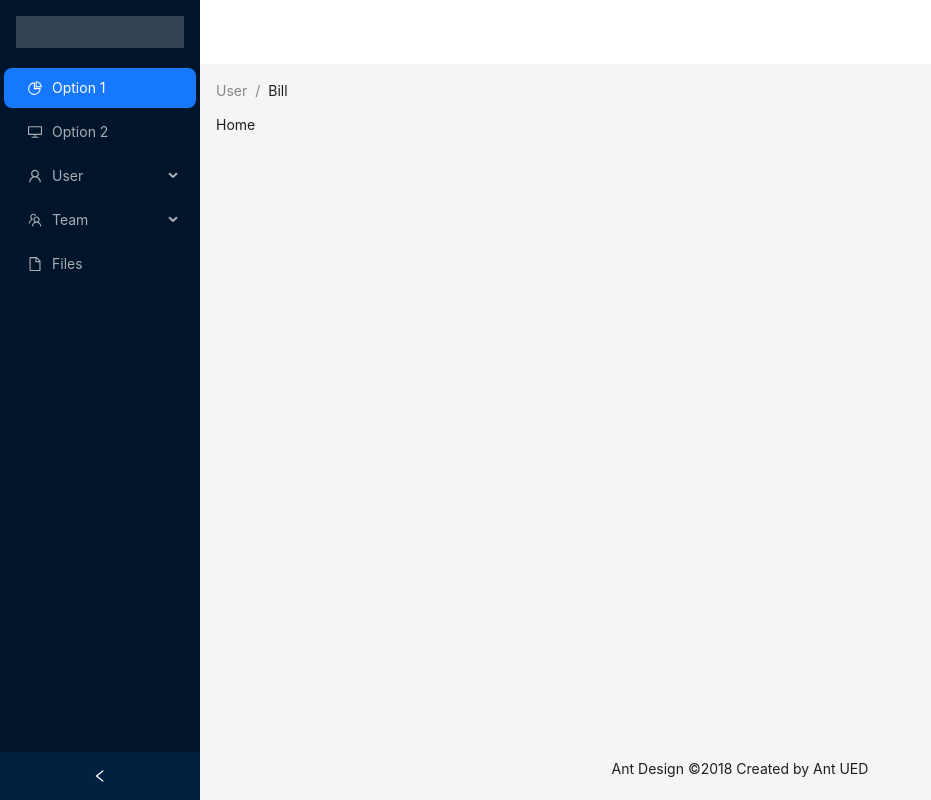
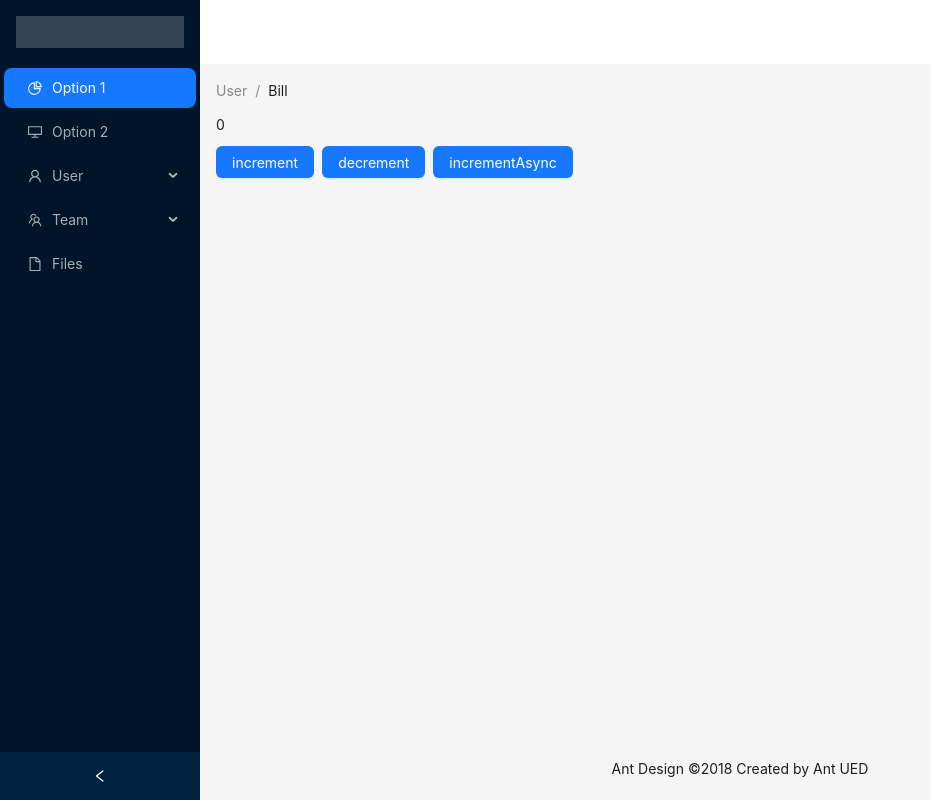
Before and after one commit to xrcc111/bs-management, a React (Vite) app: page /login#/home in a window 1280 px wide. Shown: the whole page, without its empty margins (0-931 px from the left). Built offline with nearby package versions, Linux system fonts and the light colour scheme.

Commit message:
redux@toolkit学习

```diff
--- a/package.json
+++ b/package.json
@@ -10,6 +10,7 @@
   },
   "dependencies": {
     "@ant-design/icons": "^4.8.0",
+    "@reduxjs/toolkit": "^1.9.1",
     "antd": "^5.0.5",
     "axios": "^1.2.1",
     "react": "^18.2.0",
--- /dev/null
+++ b/src/api/login.ts
@@ -0,0 +1,13 @@
+import finallRequest from "@/service";
+
+export interface User {
+  username: string,
+  password: string
+}
+
+export const loginIn = (data: User) =>
+  finallRequest({
+    url: 'users/login',
+    method: 'post',
+    data
+  })
--- a/src/main.tsx
+++ b/src/main.tsx
@@ -4,12 +4,16 @@ import 'reset-css' // 初始化样式
 import '@/assets/styles/global.scss' // 全局样式
 import App from './App'
 import { HashRouter } from 'react-router-dom'
+import { Provider } from 'react-redux'
+import store from './store'
 
 
 ReactDOM.createRoot(document.getElementById('root') as HTMLElement).render(
   <React.StrictMode>
     <HashRouter>
-      <App />
+      <Provider store={store}>
+        <App />
+      </Provider>
     </HashRouter>
   </React.StrictMode>,
 )
--- a/src/service/index.ts
+++ b/src/service/index.ts
@@ -1,7 +1,7 @@
-import Request from './module/index'
+import Request from './request/index'
 import { AxiosResponse } from 'axios'
 
-import type { RequestConfig } from './module/type'
+import type { RequestConfig } from './request/type'
 
 export interface Response<T> {
   statusCode: number
@@ -15,7 +15,7 @@ interface FinallRequestConfig<T, R> extends RequestConfig<Response<R>> {
 }
 
 const request = new Request({
-  baseURL: import.meta.env.BASE_URL,
+  baseURL: import.meta.env.BASE_URL || 'https://xrblogs.cn/api/',
   timeout: 1000 * 60 * 5,
   interceptors: {
     // 请求拦截器
--- /dev/null
+++ b/src/store/index.ts
@@ -0,0 +1,16 @@
+import { configureStore } from "@reduxjs/toolkit";
+import counter from "./reducer/counter";
+import user from "./reducer/user";
+
+const store = configureStore({
+  reducer:{
+    counter: counter,
+    user: user,
+  }
+})
+
+export type RooState = ReturnType<typeof store.getState>
+
+export type AppDispatch = typeof store.dispatch
+
+export default store
--- /dev/null
+++ b/src/store/reducer/counter.ts
@@ -0,0 +1,38 @@
+import { createSlice, createAsyncThunk } from "@reduxjs/toolkit"
+
+export interface CounterState {
+  count: number
+}
+
+const initialState: CounterState = {
+  count: 0
+}
+
+//  同步
+export const counterSlice = createSlice({
+  name: 'counter',
+  initialState,
+  reducers: {
+    increment: (state: CounterState) => { state.count += 1 },
+    decrement: (state: CounterState) => { state.count -= 1 }
+  },
+  // 额外的reducer
+  extraReducers(bulider) {
+    bulider.addCase(incrementAsync.fulfilled, (state, { payload }) => {
+      state.count = payload
+    })
+  }
+})
+
+// 异步
+export const incrementAsync = createAsyncThunk('incrementAsync', async () => {
+  const res = await new Promise<number>(resolve => {
+    setTimeout(() => {
+      resolve(200)
+    }, 1000)
+  })
+  return res
+})
+
+export const { increment, decrement } = counterSlice.actions
+export default counterSlice.reducer
--- /dev/null
+++ b/src/store/reducer/user.ts
@@ -0,0 +1,34 @@
+import { createAsyncThunk, createSlice } from "@reduxjs/toolkit"
+import { loginIn, User } from "@/api/login"
+
+export interface userState {
+  code?: number,
+  expireAt?: string,
+  message?: string,
+  token?: string,
+}
+
+const initialState = {
+  code: undefined,
+  expireAt: undefined,
+  message: undefined,
+  token: undefined,
+}
+
+export const userSlice = createSlice({
+  name: 'user',
+  initialState,
+  reducers: {},
+  extraReducers(bulider) {
+    bulider.addCase(userLoginIn.fulfilled, (state, { payload }) => {
+      console.log(payload)
+    })
+  }
+})
+
+export const userLoginIn = createAsyncThunk('userLoginIn', async (data: User) => {
+  const res = await loginIn(data)
+  return res
+})
+
+export default userSlice.reducer
--- a/src/views/home/index.tsx
+++ b/src/views/home/index.tsx
@@ -1,8 +1,24 @@
 import React from 'react'
+import { Button, Space } from 'antd'
+import { AppDispatch, RooState } from '@/store'
+import { useSelector, useDispatch } from 'react-redux'
+import { decrement, increment, incrementAsync } from '@/store/reducer/counter'
 
 const Home: React.FC = () => {
+  const count = useSelector((state: RooState) => state.counter.count)
+  const dispatch: AppDispatch = useDispatch()
+
   return (
-    <div>Home</div>
+    <div>
+      <h1>{count}</h1>
+      <br />
+      <Space>
+        <Button type='primary' onClick={() => dispatch(increment())}>increment</Button>
+        <Button type='primary' onClick={() => dispatch(decrement())}>decrement</Button>
+        <Button type='primary' onClick={() => dispatch(incrementAsync())}>incrementAsync</Button>
+      </Space>
+    </div>
+
   )
 }
 
--- a/src/views/login/index.tsx
+++ b/src/views/login/index.tsx
@@ -1,10 +1,16 @@
 import React from 'react'
 import { Button, Checkbox, Form, Input } from 'antd'
+import { AppDispatch, RooState } from '@/store'
+import { useSelector, useDispatch } from 'react-redux'
+import { userLoginIn } from '@/store/reducer/user'
 import { UserOutlined, LockOutlined } from '@ant-design/icons'
 import styles from './login.module.scss'
+
 const Login: React.FC = () => {
+  const user = useSelector((state: RooState) => state.user)
+  const dispatch: AppDispatch = useDispatch()
   const onFinish = (values: any) => {
-    console.log('Success:', values);
+    dispatch(userLoginIn(values))
   };
 
   const onFinishFailed = (errorInfo: any) => {
--- a/vite.config.ts
+++ b/vite.config.ts
@@ -1,7 +1,7 @@
 import path from 'path' // npm install @types/node -D 解决报红问题
-import { defineConfig } from 'vite'
+import { defineConfig, loadEnv } from 'vite'
 import react from '@vitejs/plugin-react'
-
+const env = loadEnv('development', process.cwd())
 // https://vitejs.dev/config/
 export default defineConfig({
   plugins: [react()],
@@ -9,5 +9,15 @@ export default defineConfig({
     alias: {
       '@': path.resolve(__dirname, './src')
     }
-  }
+  },
+  server: {
+    proxy: {
+      // 使用 proxy 实例
+      '/api': {
+        target: env.VITE_APP_API_BASE_URL,
+        changeOrigin: true,
+        rewrite: path => path.replace(/^\/api/, ''),
+      },
+    },
+  },
 })
```
Also changed, not shown: 2 other files (tests, documents, lock files or other folders).
